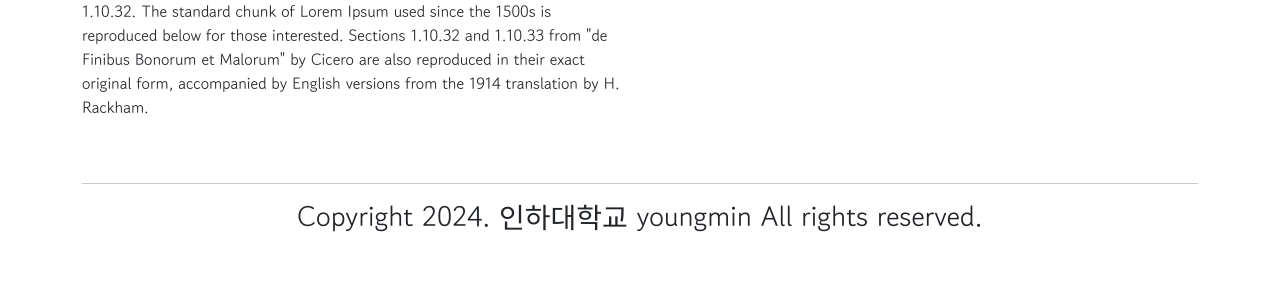
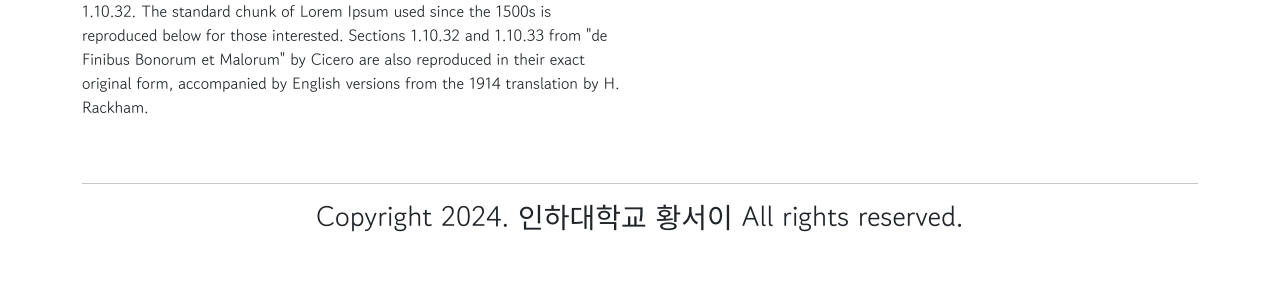
Before and after one commit to HwangSeoi/inha, a Node server app: page / in a window 1280 px wide. Shown: the part 960-1241 px from the top of the page. Run offline with Node 20, Linux system fonts and the light colour scheme; some libraries are stand-ins or nearby versions.

Commit message:
first commit

```diff
--- a/web01/routes/index.js
+++ b/web01/routes/index.js
@@ -1,9 +1,9 @@
-var express = require('express');
+var express = require("express");
 var router = express.Router();
 
 /* GET home page. */
-router.get('/', function(req, res, next) {
-  res.render('index', {title: '영민 페이지', pageName:'home.ejs'});
+router.get("/", function (req, res, next) {
+  res.render("index", { title: "황서이 페이지", pageName: "home.ejs" });
 });
 
 module.exports = router;
--- a/web01/views/bottom.ejs
+++ b/web01/views/bottom.ejs
@@ -1,4 +1,4 @@
 <div class="my-5">
-  <hr>
-  <h3 class="text-center">Copyright 2024. 인하대학교 youngmin All rights reserved.</h3>
+  <hr />
+  <h3 class="text-center">Copyright 2024. 인하대학교 황서이 All rights reserved.</h3>
 </div>
--- a/web02/routes/index.js
+++ b/web02/routes/index.js
@@ -1,9 +1,9 @@
-var express = require('express');
+var express = require("express");
 var router = express.Router();
 
 /* GET home page. */
-router.get('/', function(req, res, next) {
-  res.render('index', {title: '영민 페이지', pageName:'home.ejs'});
+router.get("/", function (req, res, next) {
+  res.render("index", { title: "황서이 페이지", pageName: "home.ejs" });
 });
 
 module.exports = router;
--- a/web02/views/bottom.ejs
+++ b/web02/views/bottom.ejs
@@ -1,4 +1,4 @@
 <div class="my-5">
-  <hr>
-  <h3 class="text-center">Copyright 2024. 인하대학교 youngmin All rights reserved.</h3>
+  <hr />
+  <h3 class="text-center">Copyright 2024. 인하대학교 황서이 All rights reserved.</h3>
 </div>
--- a/web03/routes/index.js
+++ b/web03/routes/index.js
@@ -1,9 +1,9 @@
-var express = require('express');
+var express = require("express");
 var router = express.Router();
 
 /* GET home page. */
-router.get('/', function(req, res, next) {
-  res.render('index', {title: '영민이 페이지', pageName:'home.ejs'});
+router.get("/", function (req, res, next) {
+  res.render("index", { title: "황서이 페이지", pageName: "home.ejs" });
 });
 
 module.exports = router;
--- a/web03/views/bottom.ejs
+++ b/web03/views/bottom.ejs
@@ -1,4 +1,4 @@
 <div class="my-5">
-  <hr>
-  <h3 class="text-center">Copyright 2024. 인하대학교 youngmin All rights reserved.</h3>
+  <hr />
+  <h3 class="text-center">Copyright 2024. 인하대학교 황서이 All rights reserved.</h3>
 </div>
--- a/web04/routes/index.js
+++ b/web04/routes/index.js
@@ -1,9 +1,9 @@
-var express = require('express');
+var express = require("express");
 var router = express.Router();
 
 /* GET home page. */
-router.get('/', function(req, res, next) {
-  res.render('index', {title: '영민이 페이지', pageName:'home.ejs'});
+router.get("/", function (req, res, next) {
+  res.render("index", { title: "황서이 페이지", pageName: "home.ejs" });
 });
 
 module.exports = router;
--- a/web04/views/bottom.ejs
+++ b/web04/views/bottom.ejs
@@ -1,4 +1,4 @@
 <div class="my-5">
-  <hr>
-  <h3 class="text-center">Copyright 2024. 인하대학교 youngmin All rights reserved.</h3>
+  <hr />
+  <h3 class="text-center">Copyright 2024. 인하대학교 황서이 All rights reserved.</h3>
 </div>
```
